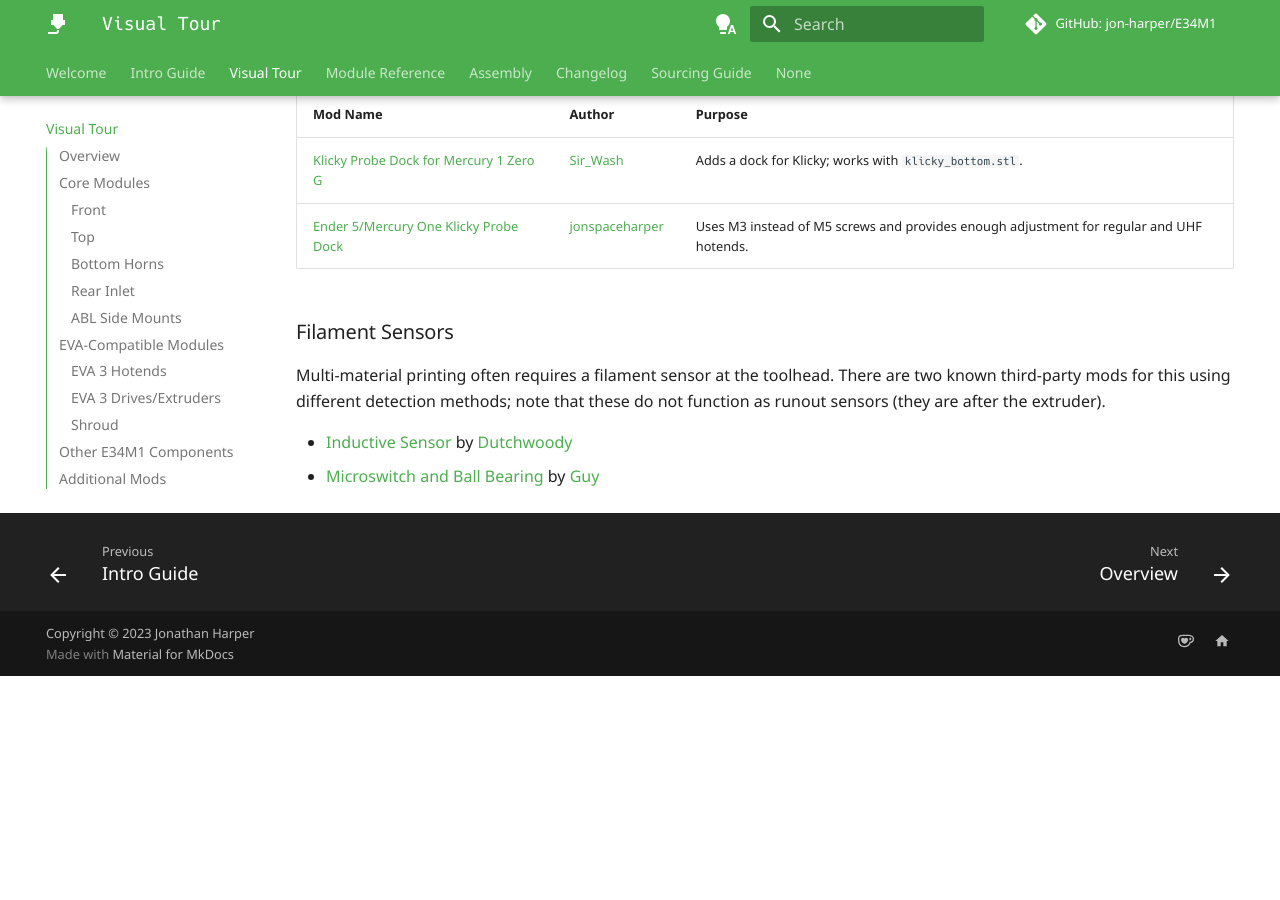
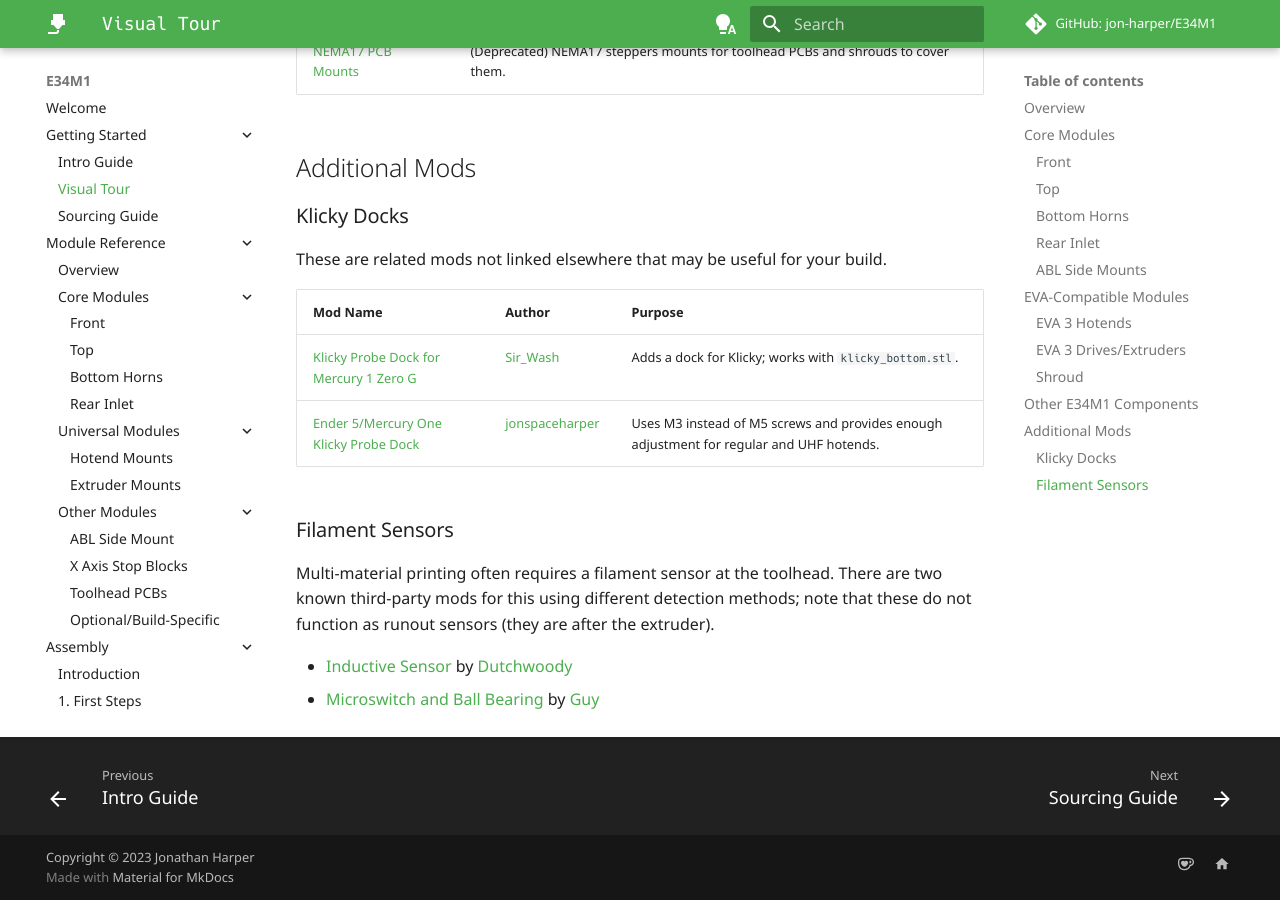
Before and after one commit to jon-harper/E34M1, an MkDocs documentation site: the page built from docs/tour.md, in a window 1280 px wide and 900 px high, scrolled down 4520 px. Built offline with MkDocs 1.6.1 and Material for MkDocs 9.7.7, drawn with Linux system fonts in a browser that asks for light colours; comment, search, counter and statistics services are not loaded; before the commit the page ends 5196 px from its top, so only the background shows below that.

Commit message:
layout and styling

```diff
--- a/mkdocs.yml
+++ b/mkdocs.yml
@@ -38,13 +38,13 @@ theme:
   name: material
   features:
     - navigation.instant
-    - navigation.tabs
-    - navigation.tabs.sticky
+    # - navigation.tabs
+    # - navigation.tabs.sticky
     - navigation.footer
     - navigation.expand
     - navigation.top
-    - toc.integrate
-    - toc.follow
+    # - toc.integrate
+    # - toc.follow
     - content.tooltips
   icon:
     logo: material/printer-3d-nozzle
@@ -94,8 +94,10 @@ plugins:
 
 nav:
   - index.md
-  - guide.md
-  - tour.md
+  - Getting Started:
+    - guide.md
+    - tour.md
+    - sourcing.md
   - Module Reference:
     - modules/index.md
     - Core Modules:
@@ -122,5 +124,4 @@ nav:
     - assembly/abl.md
     - assembly/final.md
   - changelog.md
-  - sourcing.md
   - testing.md
```
